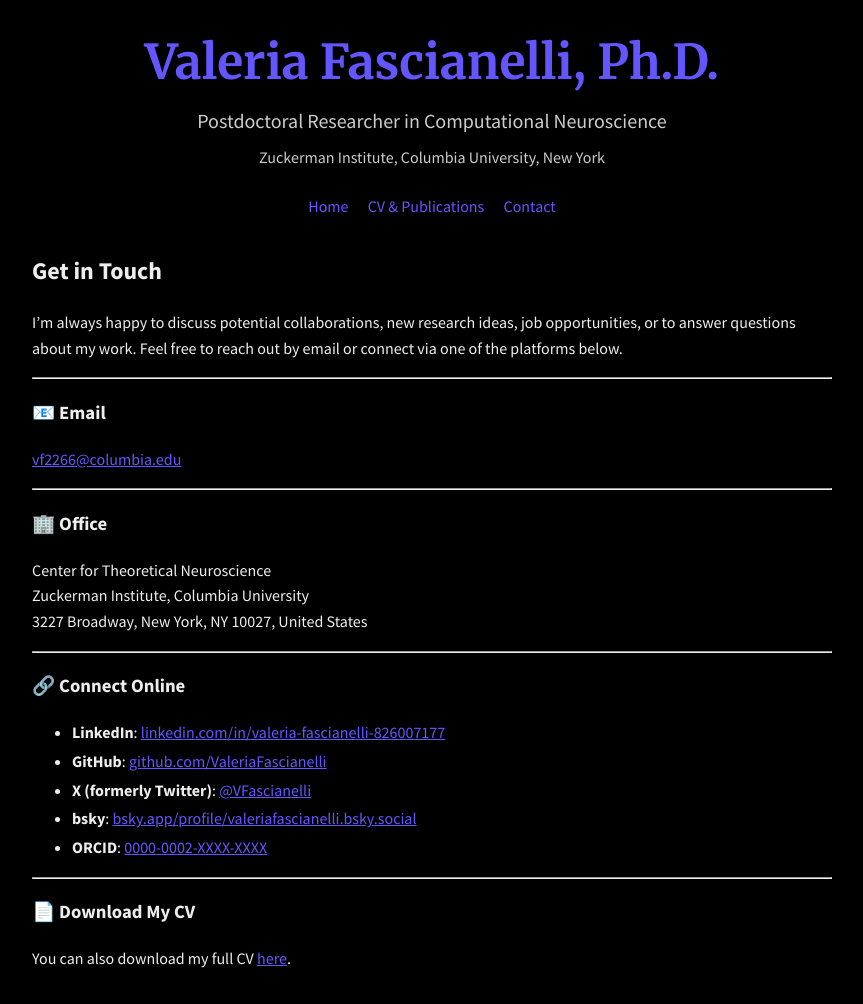
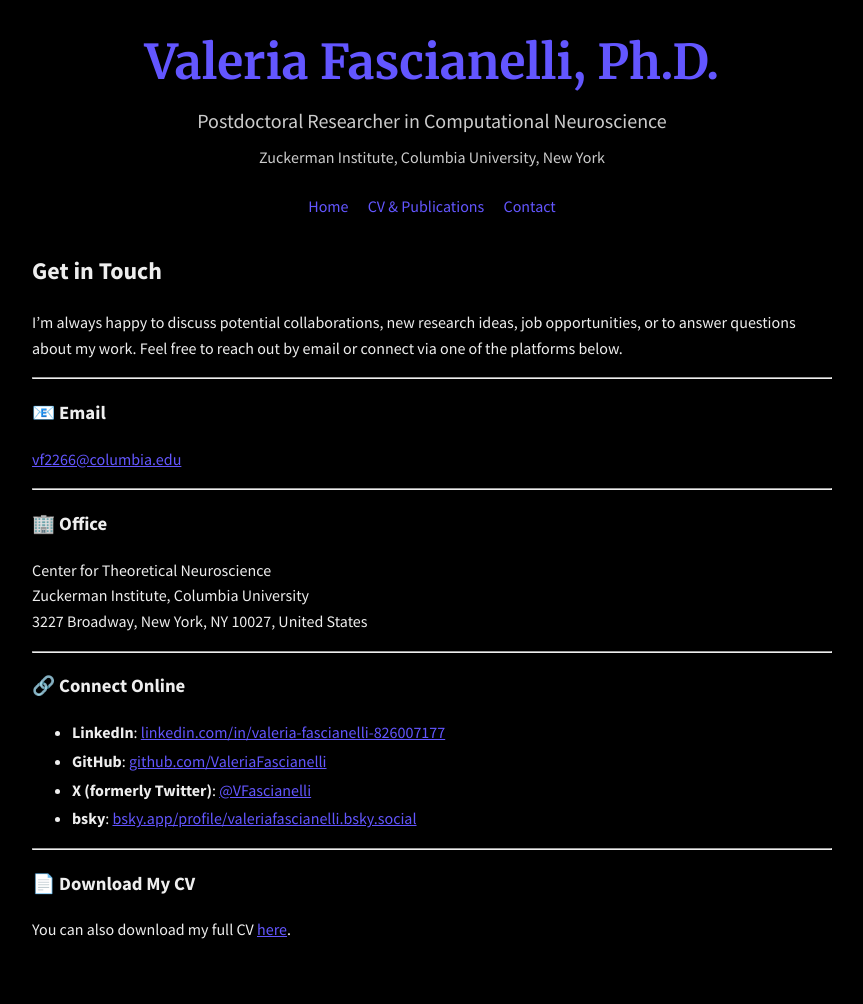
Before and after one commit to ValeriaFascianelli/valeriafascianelli.github.io, a Jekyll site: the page built from contact.md, in a window 1280 px wide. Shown: the whole page, without its empty margins (208-1071 px from the left). Built offline with Jekyll 4.4.1, drawn with Linux system fonts in a browser that asks for light colours; after the commit the page ends 975 px from its top, so only the background shows below that.

Commit message:
contact update

```diff
--- a/contact.md
+++ b/contact.md
@@ -32,7 +32,6 @@
 - **GitHub**: [github.com/ValeriaFascianelli](https://github.com/ValeriaFascianelli)
 - **X (formerly Twitter)**: [@VFascianelli](https://x.com/VFascianelli)
 - **bsky**: [bsky.app/profile/valeriafascianelli.bsky.social](https://bsky.app/profile/valeriafascianelli.bsky.social)
-- **ORCID**: [0000-0002-XXXX-XXXX](https://orcid.org/0000-0002-XXXX-XXXX)
 
 ---
 
```
